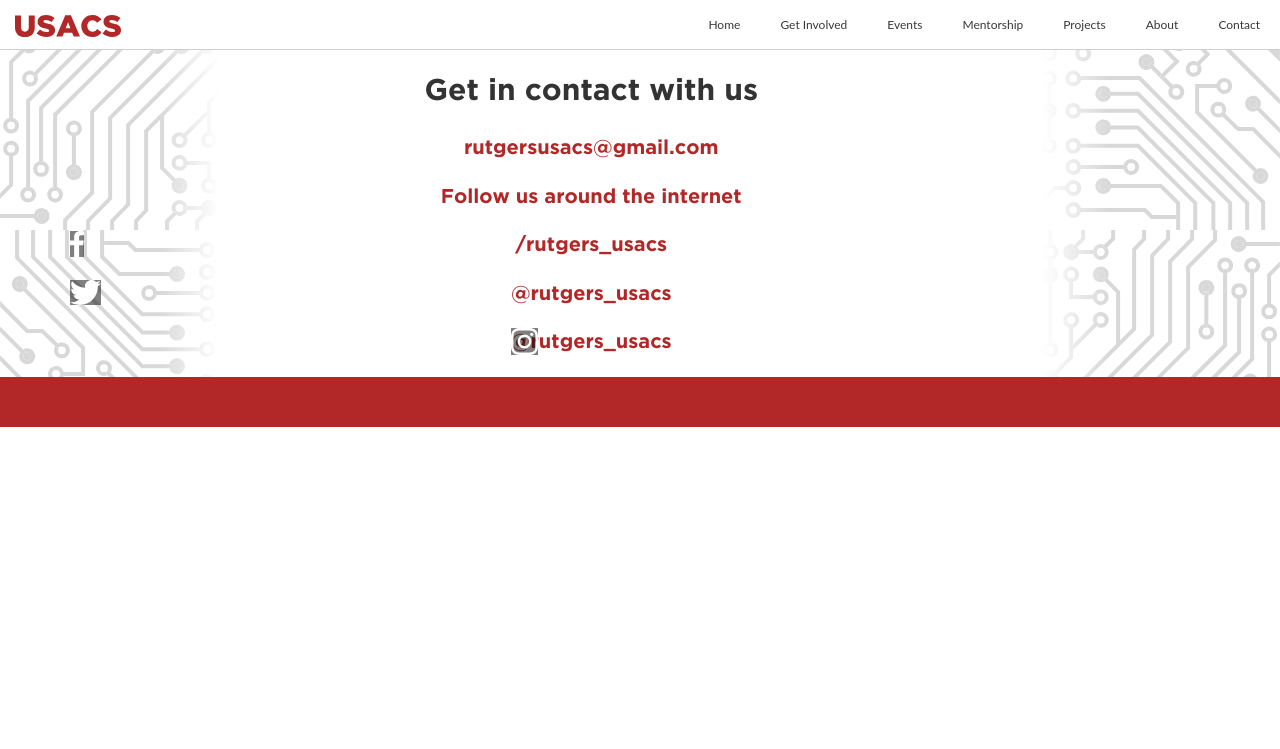
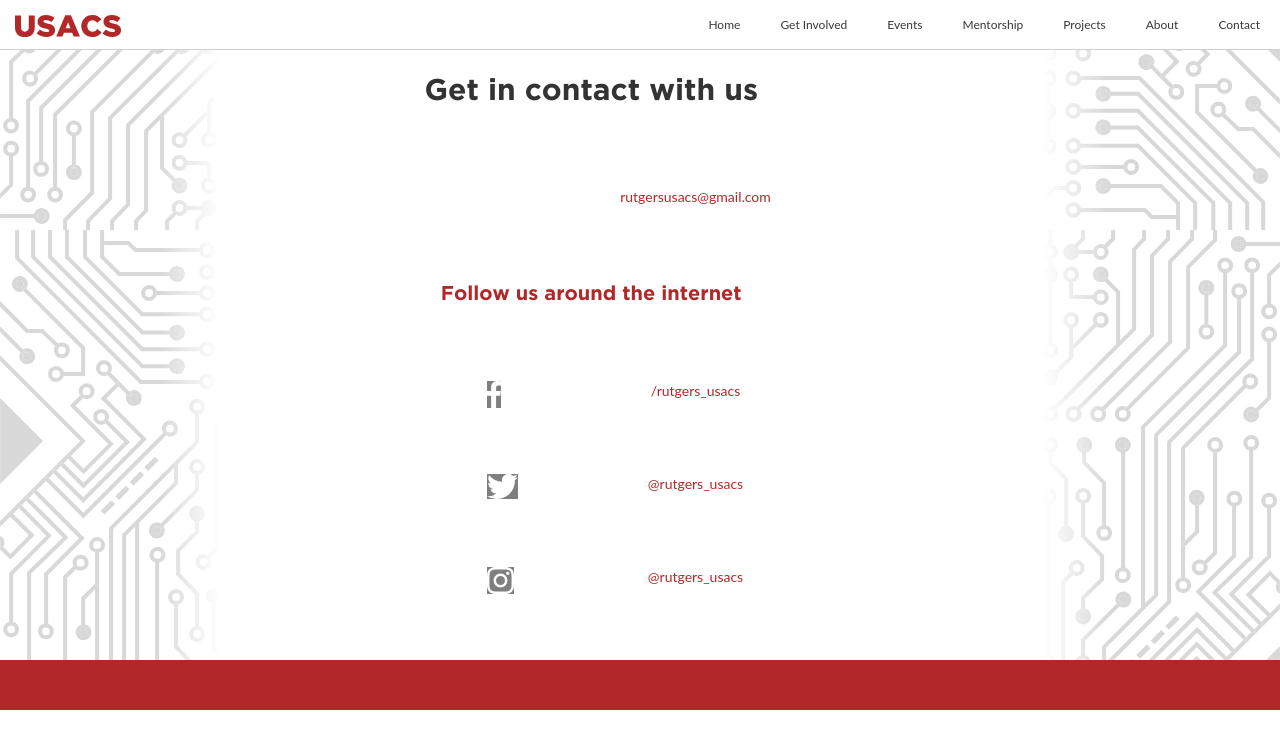
Before and after one commit to usacs/usacs.github.io, a Jekyll site: the page static/contact.html, which Jekyll copies as it is, in a window 1280 px wide. Shown: the top 749 px of the page. Built offline with Jekyll 4.4.1, drawn with Linux system fonts in a browser that asks for light colours; nearby versions of some CDN libraries; Markdown is read by kramdown in place of the engine named in the settings.

Commit message:
fixed the css for the contact page

```diff
--- a/static/about.html
+++ b/static/about.html
@@ -34,7 +34,7 @@
                         <div class="active-wrap">
                             <div class="active-area current" id="events">
                                 <div class="banner">
-                                    <img src="./assets/img/13119058_1062852930430387_931487479132892012_n.jpg">
+                                    <img src="./assets/img/who-we-are-header.jpg">
                                 </div>
                                 <p>Lorem ipsum dolor sit amet, consectetur adipiscing elit. Quisque nec lacus facilisis, porta elit vitae, blandit felis. Morbi viverra cursus ullamcorper. Integer consequat, odio id volutpat ornare, justo mauris ultrices ante, a consequat nulla quam consequat tortor. Curabitur congue rhoncus turpis, ut pretium diam tempus et. Aliquam convallis ligula vitae enim bibendum, in fringilla enim tincidunt.
                                 </p>
--- a/static/contact.css
+++ b/static/contact.css
@@ -1,16 +1,22 @@
 a {
-	text-align: center;
-	color: b22828;
+	color: #b22828;
+}
+
+p{
+	text-align:center;
+	margin-left: 20%;
 }
 
 .social-media{
-	  background: linear-gradient( rgba(0, 0, 0, 0.5), rgba(0, 0, 0, 0.5) );
-	  display:inline;
-	  position: absolute;
-
+	background: linear-gradient(rgba(0, 0, 0, 0.5), rgba(0, 0, 0, 0.5));
+	display: inline;
+	position: absolute;
+	float: left;
+	display: inline-block;
+	margin-left: 40%;
 }
 
 .social-media-wrapper{
-	display:inline;
-
+	margin-top: 7%;
+	margin-bottom: 7%;
 }
--- a/static/contact.html
+++ b/static/contact.html
@@ -32,23 +32,33 @@
                 <div class="row">
                     <div class="col-md-8"></div>
                     <div class="col-md-11">
+                        <div class="active-wrap">
 
-                        <h1>Get in contact with us</h1>
+                            <h1>Get in contact with us</h1>
 
+                            <div class="social-media-wrapper">
+                                <p><a href="">rutgersusacs@gmail.com</a></p>
+                            </div>
 
-                        <h2><a href="">rutgersusacs@gmail.com</a></h2>
+                            <h2>Follow us around the internet</h2>
 
-                        <h2>Follow us around the internet</h2>
+                            <div>
+                                <div class="social-media-wrapper">
+                                    <img class="social-media" src="assets/img/fb.svg"/>
+                                    <p><a href="https://www.facebook.com/rutgers.usacs/?fref=ts">/rutgers_usacs</a></p>
+                                </div>
 
-                        <div class="social-media-wrapper">
+                                <divc lass="social-media-wrapper">
+                                    <img class="social-media" src="assets/img/twitter.svg">
+                                    <p><a href="https://twitter.com/rutgers_usacs">@rutgers_usacs</a></p>
+                                </div>
 
-                            <img class="social-media" src="assets/img/fb.svg"/>
-                            <h2><a href="https://www.facebook.com/rutgers.usacs/?fref=ts">/rutgers_usacs</a></h2>
+                                <div class="social-media-wrapper">
+                                    <img class="social-media" src="assets/img/insta.svg">
+                                    <p><a href="https://www.instagram.com/rutgers_usacs/">@rutgers_usacs</a></p>
+                                </div>
+                            </div>
 
-                                <img class="social-media" src="assets/img/twitter.svg">
-                                <h2><a href="https://twitter.com/rutgers_usacs">@rutgers_usacs</a></h2>
-
-                                <h2><img class="social-media" src="assets/img/insta.svg"><a href="https://www.instagram.com/rutgers_usacs/">@rutgers_usacs</a></h2>
                         </div>
                     </div>
                 </div>
```
Also changed, not shown: static/mentorship.html (+10 -6 lines), static/assets/img/mentor-header.jpg (added), static/assets/img/who-we-are-header.jpg (added).
